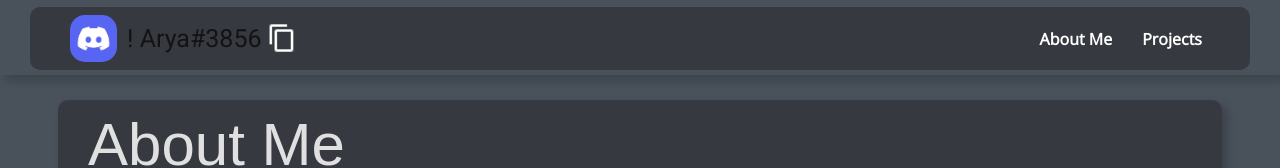
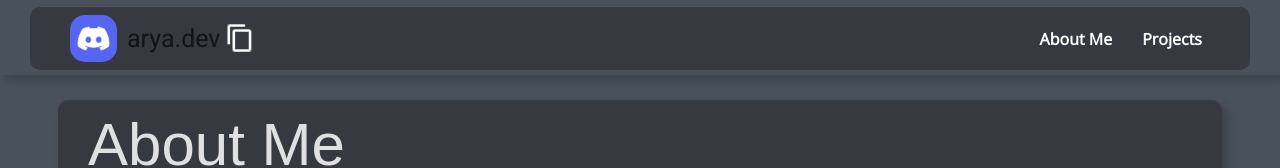
Before and after one commit to Arya4930/Arya, a website: page src/index.html in a window 1280 px wide. Shown: the top 168 px of the page. Drawn offline with nearby package versions, Linux system fonts and the light colour scheme; files whose address does not match are found by name.

Commit message:
Update index.html

```diff
--- a/src/index.html
+++ b/src/index.html
@@ -29,7 +29,7 @@
       <div class="header-container-2">
         <div class="left-section">
           <img src="assets/Discord Logo.png" class="Discord-logo-pic">
-          <span class="header-name">! Arya#3856</span>
+          <span class="header-name">arya.dev</span>
           <div onclick="myFunction()">
             <img src="assets/outline_content_copy_white_24dp.png" class="copy-image">
           </div>
```
